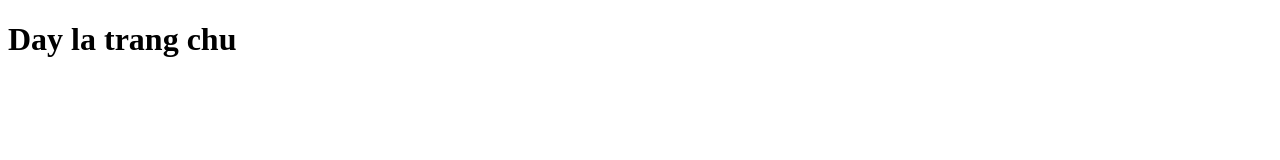
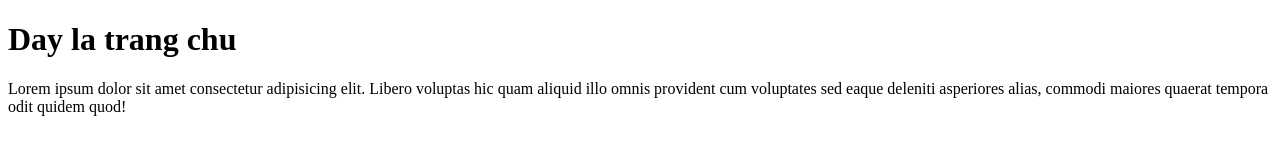
Before and after one commit to vuhuyhoang12abm/Test-git-29-7, a plain HTML site: page index.html in a window 1280 px wide. Drawn offline with Linux system fonts and the light colour scheme.

Commit message:
test 411

```diff
--- a/index.html
+++ b/index.html
@@ -7,5 +7,6 @@
 </head>
 <body>
     <h1>Day la trang chu</h1>
+    <p>Lorem ipsum dolor sit amet consectetur adipisicing elit. Libero voluptas hic quam aliquid illo omnis provident cum voluptates sed eaque deleniti asperiores alias, commodi maiores quaerat tempora odit quidem quod!</p>
 </body>
 </html>
```
